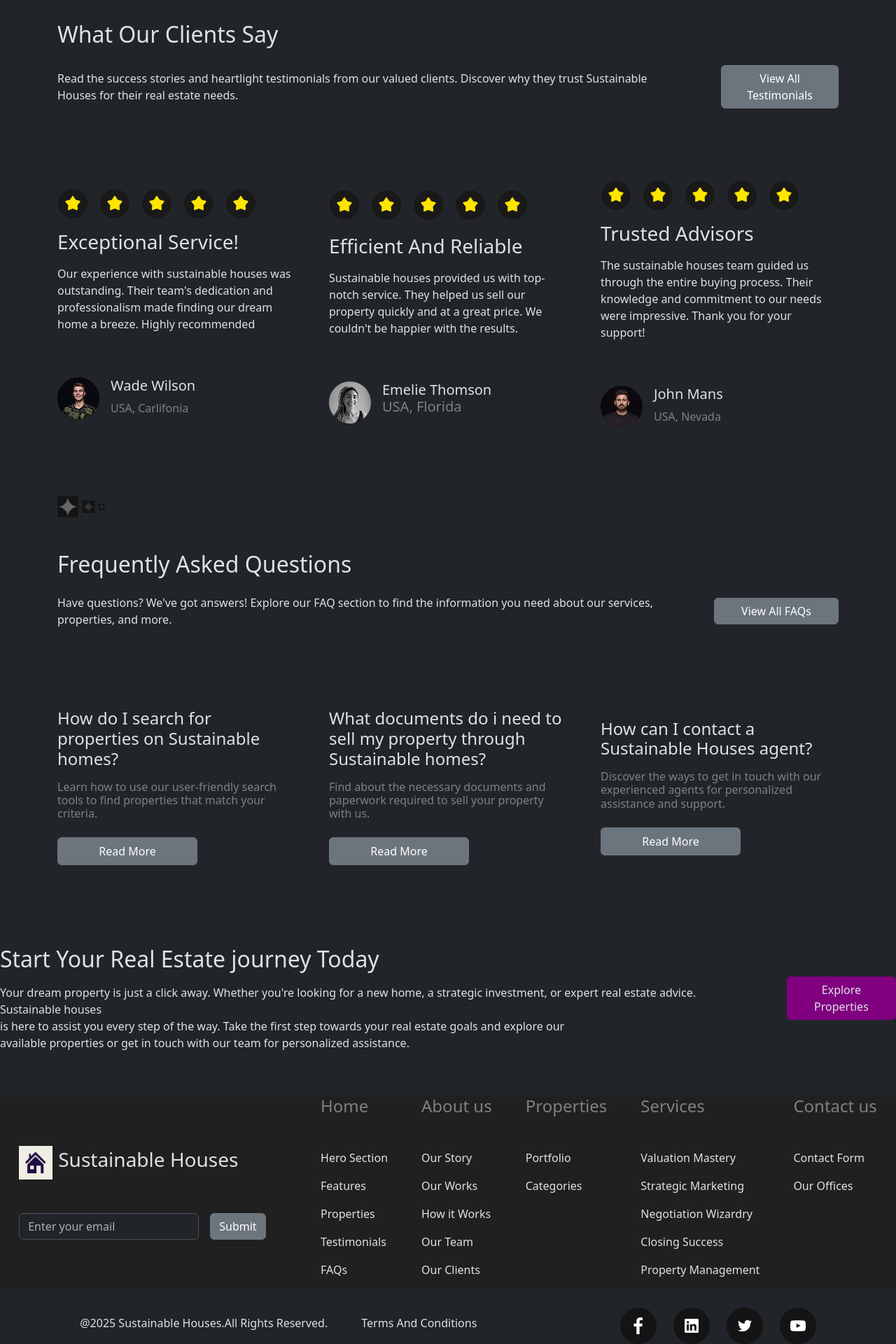
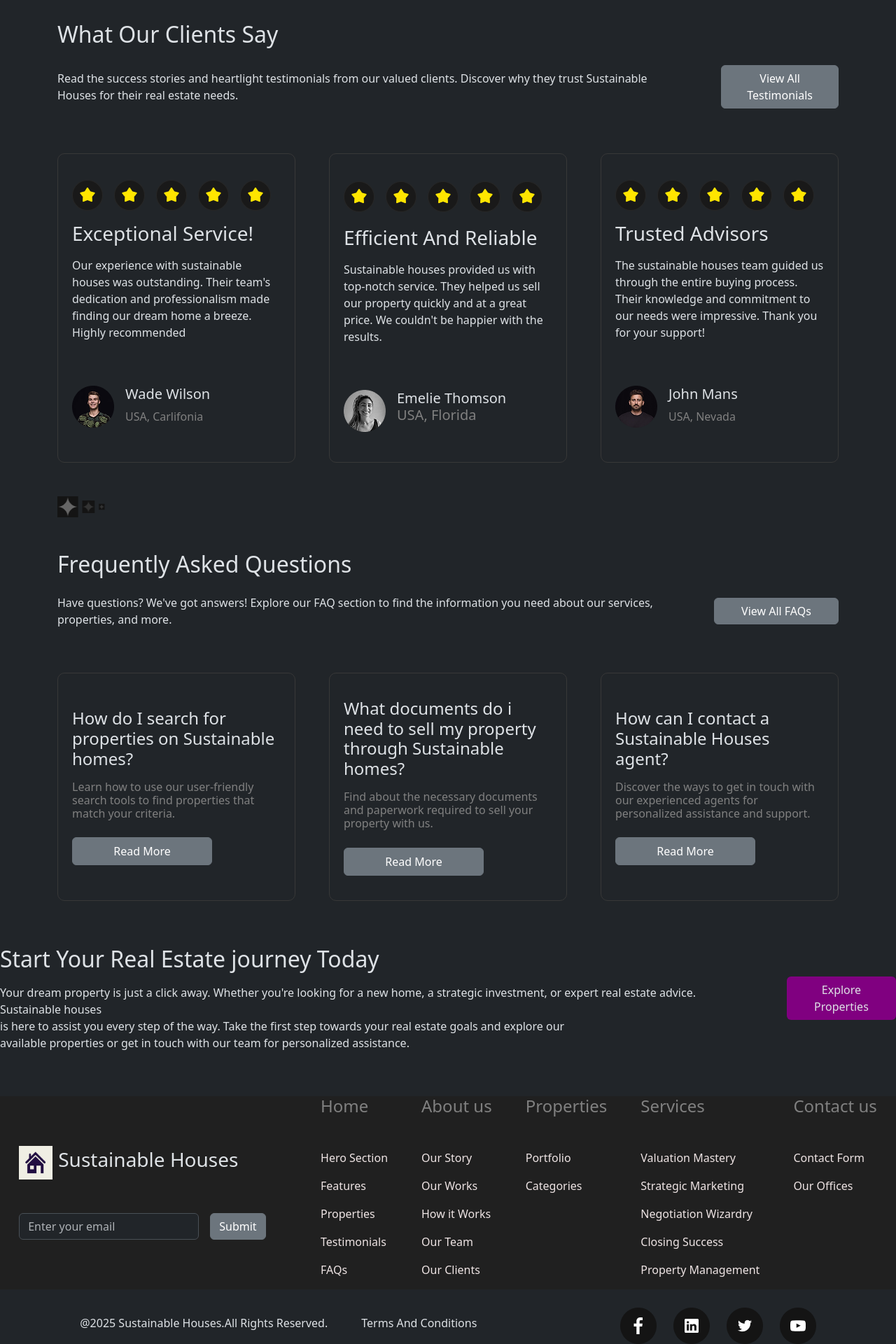
Before and after one commit to CaRTipe/rental.github.io, a PHP site: page / in a window 1280 px wide. Shown: the part 2240-4160 px from the top of the page at 70% size. Run offline with PHP 8.4, Linux system fonts and the light colour scheme.

Commit message:
Update card dimensions and enhance navigation links in index.php; improve styling in style.css

```diff
--- a/index.php
+++ b/index.php
@@ -138,7 +138,7 @@
             </button>
         </div>
         <div class="d-flex flex-row align-items-center gap-5 mb-5">
-            <div class="card" style="width: 512px; height:692px;">
+            <div class="card" style="width: 600px; height:692px;">
                 <div>
                     <img src="./assets/images/seaside.png" alt="" width="440px" height="318px">
                 </div>
@@ -189,7 +189,7 @@
                 </div>
 
             </div>
-            <div class="card" style="width: 512px; height:692px;">
+            <div class="card" style="width: 600px; height:692px;">
                 <div>
                     <img src="./assets/images/metropolitan.png" alt="" width="440px" height="318px">
                 </div>
@@ -241,7 +241,7 @@
                     </div>
                 </div>
             </div>
-            <div class="card" style="width: 512px; height:692px;">
+            <div class="card" style="width: 600px; height:692px;">
                 <div>
                     <img src="./assets/images/rustic.png" alt="" width="440px" height="318px">
                 </div>
@@ -501,45 +501,45 @@
             <div>
                 <h1 class="h4 mb-5" style="color: grey;">Home</h1>
                 <ul style="list-style-type: none; padding: 0;">
-                    <li class="mb-3">Hero Section</li>
-                    <li class="mb-3">Features</li>
-                    <li class="mb-3">Properties</li>
-                    <li class="mb-3">Testimonials</li>
-                    <li class="mb-3">FAQs</li>
+                    <li class="mb-3"><a href="#">Hero Section</a></li>
+                    <li class="mb-3"><a href="#">Features</a></li>
+                    <li class="mb-3"><a href="#properties">Properties</a></li>
+                    <li class="mb-3"><a href="#reviews">Testimonials</a></li>
+                    <li class="mb-3"><a href="#faq">FAQs</a></li>
                 </ul>
             </div>
             <div>
                 <h1 class="h4 mb-5" style="color: grey;">About us</h1>
                 <ul style="list-style-type: none; padding: 0;">
-                    <li class="mb-3">Our Story</li>
-                    <li class="mb-3">Our Works</li>
-                    <li class="mb-3">How it Works</li>
-                    <li class="mb-3">Our Team</li>
-                    <li class="mb-3">Our Clients</li>
+                    <li class="mb-3"><a href="#">Our Story</a></li>
+                    <li class="mb-3"><a href="#">Our Works</a></li>
+                    <li class="mb-3"><a href="#">How it Works</a></li>
+                    <li class="mb-3"><a href="#">Our Team</a></li>
+                    <li class="mb-3"><a href="#">Our Clients</a></li>
                 </ul>
             </div>
             <div>
                 <h1 class="h4 mb-5" style="color: grey;">Properties</h1>
                 <ul style="list-style-type: none; padding: 0;">
-                    <li class="mb-3">Portfolio</li>
-                    <li class="mb-3">Categories</li>
+                    <li class="mb-3"><a href="#">Portfolio</a></li>
+                    <li class="mb-3"><a href="#">Categories</a></li>
                 </ul>
             </div>
             <div>
                 <h1 class="h4 mb-5" style="color: grey;">Services</h1>
                 <ul style="list-style-type: none; padding: 0;">
-                    <li class="mb-3">Valuation Mastery</li>
-                    <li class="mb-3">Strategic Marketing</li>
-                    <li class="mb-3">Negotiation Wizardry</li>
-                    <li class="mb-3">Closing Success</li>
-                    <li class="mb-3">Property Management</li>
+                    <li class="mb-3"><a href="#">Valuation Mastery</a></li>
+                    <li class="mb-3"><a href="#">Strategic Marketing</a></li>
+                    <li class="mb-3"><a href="#">Negotiation Wizardry</a></li>
+                    <li class="mb-3"><a href="#">Closing Success</a></li>
+                    <li class="mb-3"><a href="#">Property Management</a></li>
                 </ul>
             </div>
             <div>
                 <h1 class="h4 mb-5" style="color: grey;">Contact us</h1>
                 <ul style="list-style-type: none; padding: 0;">
-                    <li class="mb-3">Contact Form</li>
-                    <li class="mb-3">Our Offices</li>
+                    <li class="mb-3"><a href="#">Contact Form</a></li>
+                    <li class="mb-3"><a href="#">Our Offices</a></li>
                 </ul>
             </div>
         </div>
--- a/style.css
+++ b/style.css
@@ -1,5 +1,12 @@
 * {
     scroll-behavior: smooth;
+}
+a {
+    text-decoration: none;
+    color: rgb(238, 228, 228);
+}
+a:hover {
+ cursor: pointer;
 }
 #brand img{
     border-radius: 50%;
@@ -30,6 +37,16 @@
  text-decoration: none;
  color: rgb(51, 1, 38);
 }
+#faq .card {
+    border: 1px solid rgb(56, 56, 56);
+    border-radius: 10px;
+    padding: 20px;
+}
+#reviews .card {
+    border: 1px solid rgb(56, 56, 56);
+    border-radius: 10px;
+    padding: 20px;
+}
 .button button {
     background-color: rgb(51, 1, 38);
     color: white;
```
